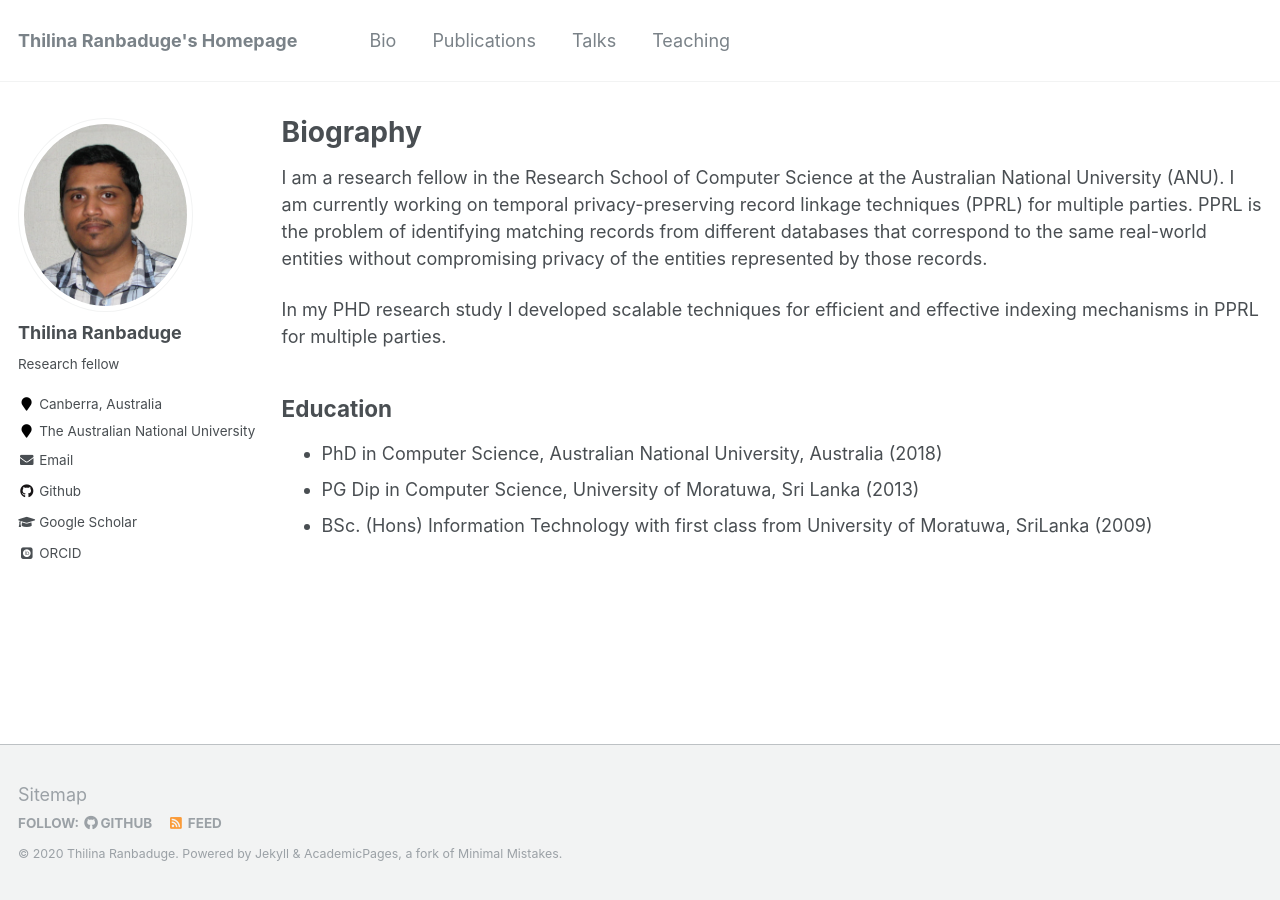
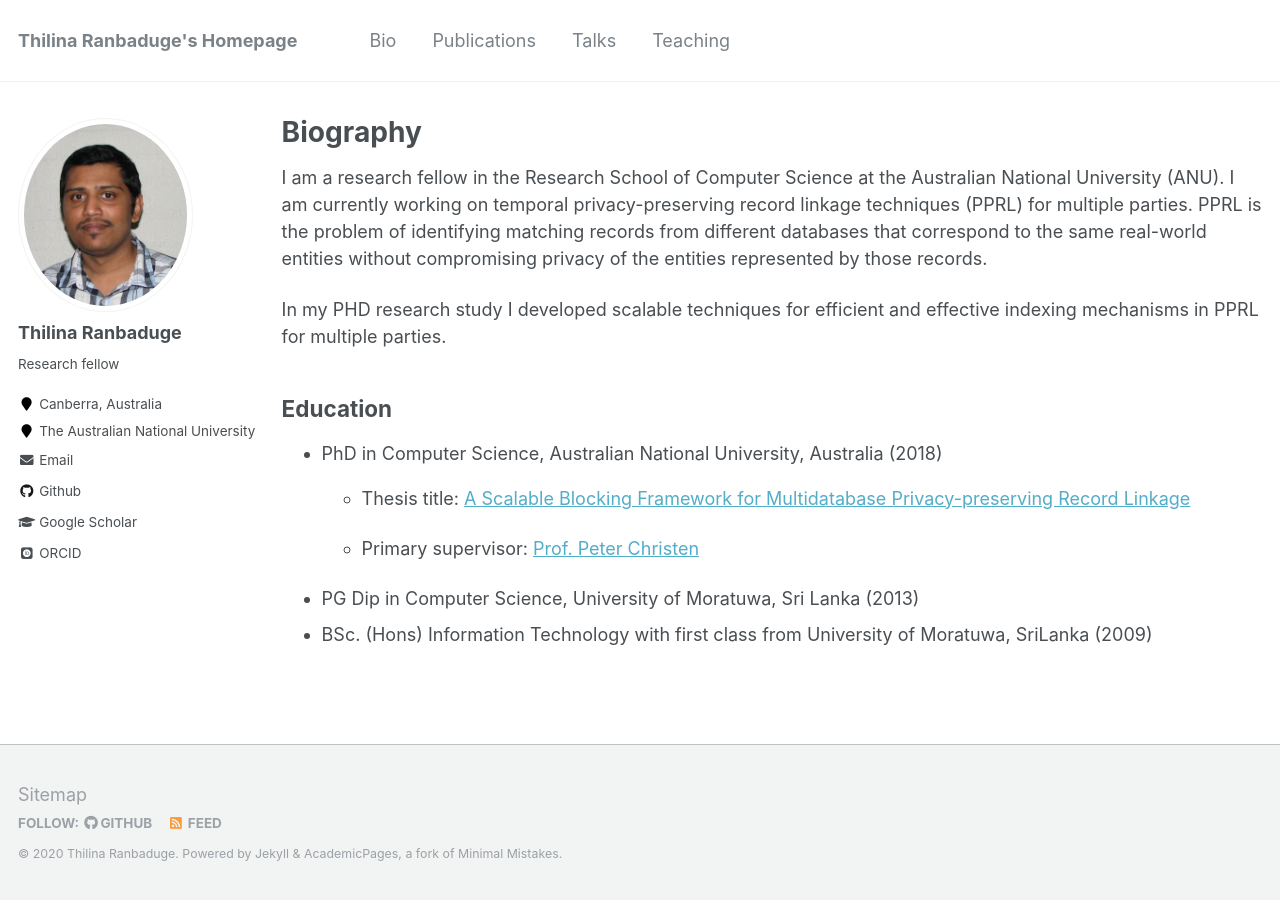
Before and after one commit to thilina-ranbaduge/thilina-ranbaduge.github.io, a Jekyll site: the page built from _pages/bio.md, in a window 1280 px wide. Built offline with Jekyll 4.4.1, drawn with Linux system fonts in a browser that asks for light colours; some web fonts are replaced.

Commit message:
Update bio.md

```diff
--- a/_pages/bio.md
+++ b/_pages/bio.md
@@ -15,5 +15,8 @@ PPRL for multiple parties.
 
 ## Education
 * PhD in Computer Science, Australian National University, Australia (2018)
+    + Thesis title: <a href="https://openresearch-repository.anu.edu.au/bitstream/1885/140918/1/Ranbaduge%20Thesis%202018.pdf">A Scalable Blocking Framework for Multidatabase Privacy-preserving Record Linkage</a>
+
+    + Primary supervisor: <a href="http://users.cecs.anu.edu.au/~christen/">Prof. Peter Christen</a>
 * PG Dip in Computer Science, University of Moratuwa, Sri Lanka (2013)
 * BSc. (Hons) Information Technology with first class from University of Moratuwa, SriLanka (2009)
```
